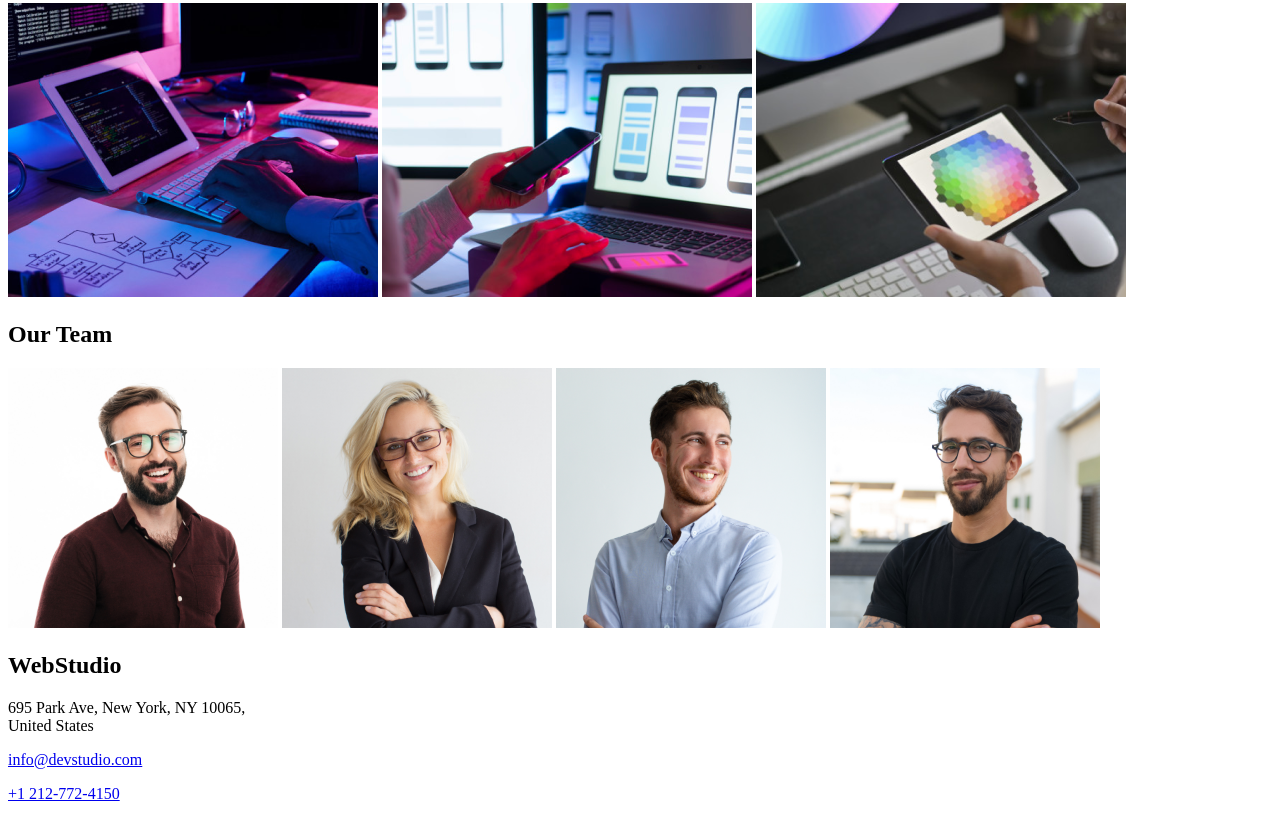
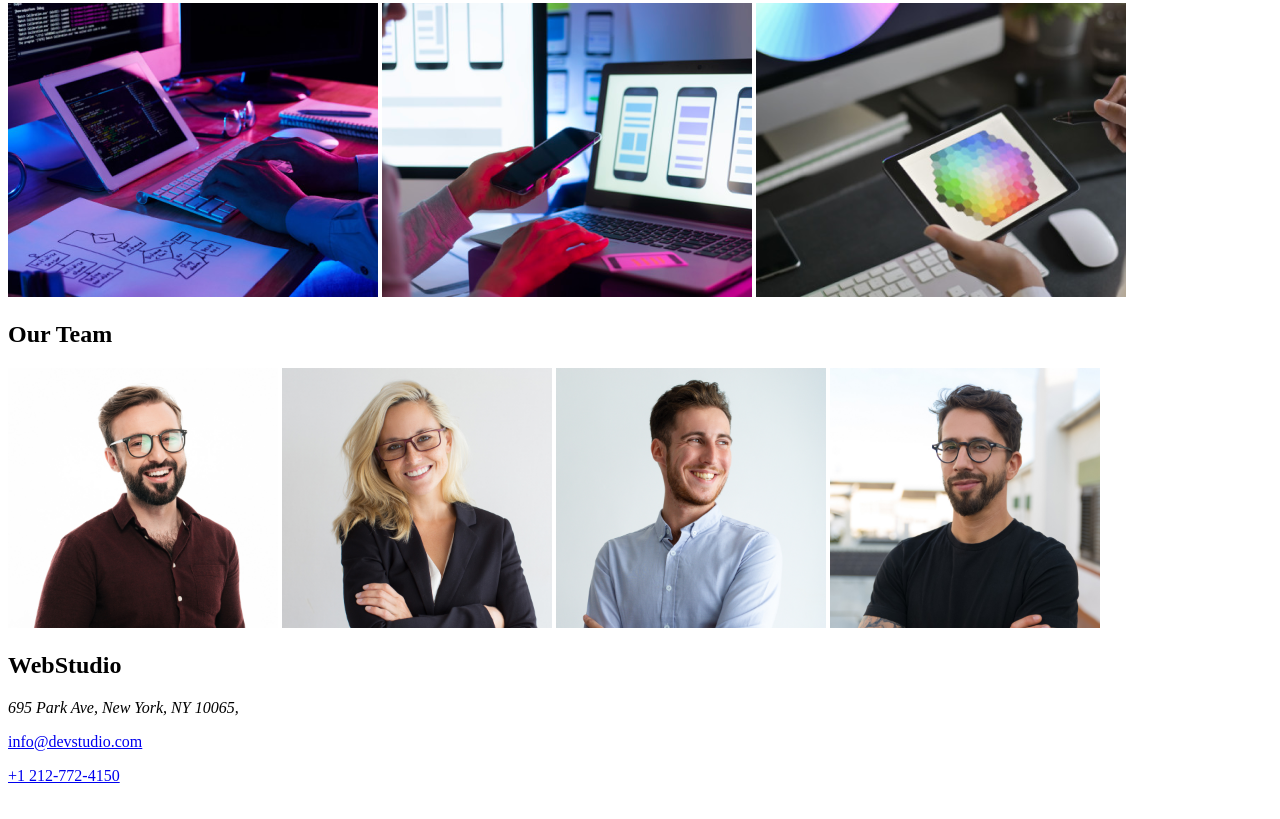
Before and after one commit to JGM-projekty/goit-markup-hw-01, a plain HTML site: page index.html in a window 1280 px wide. Shown: the part 650-1469 px from the top of the page. Drawn offline with Linux system fonts and the light colour scheme.

Commit message:
Update index.html

```diff
--- a/index.html
+++ b/index.html
@@ -100,11 +100,11 @@
     </main>
     <footer>
       <h2>WebStudio</h2>
-      <p>
+      <address>
         695 Park Ave, New York, NY 10065,
         <br />
-        United States
-      </p>
+      </address>
+
       <p><a href="mailto:info@devstudio.com">info@devstudio.com</a></p>
       <p><a href="tel:+1 212-772-4150">+1 212-772-4150</a></p>
     </footer>
```
